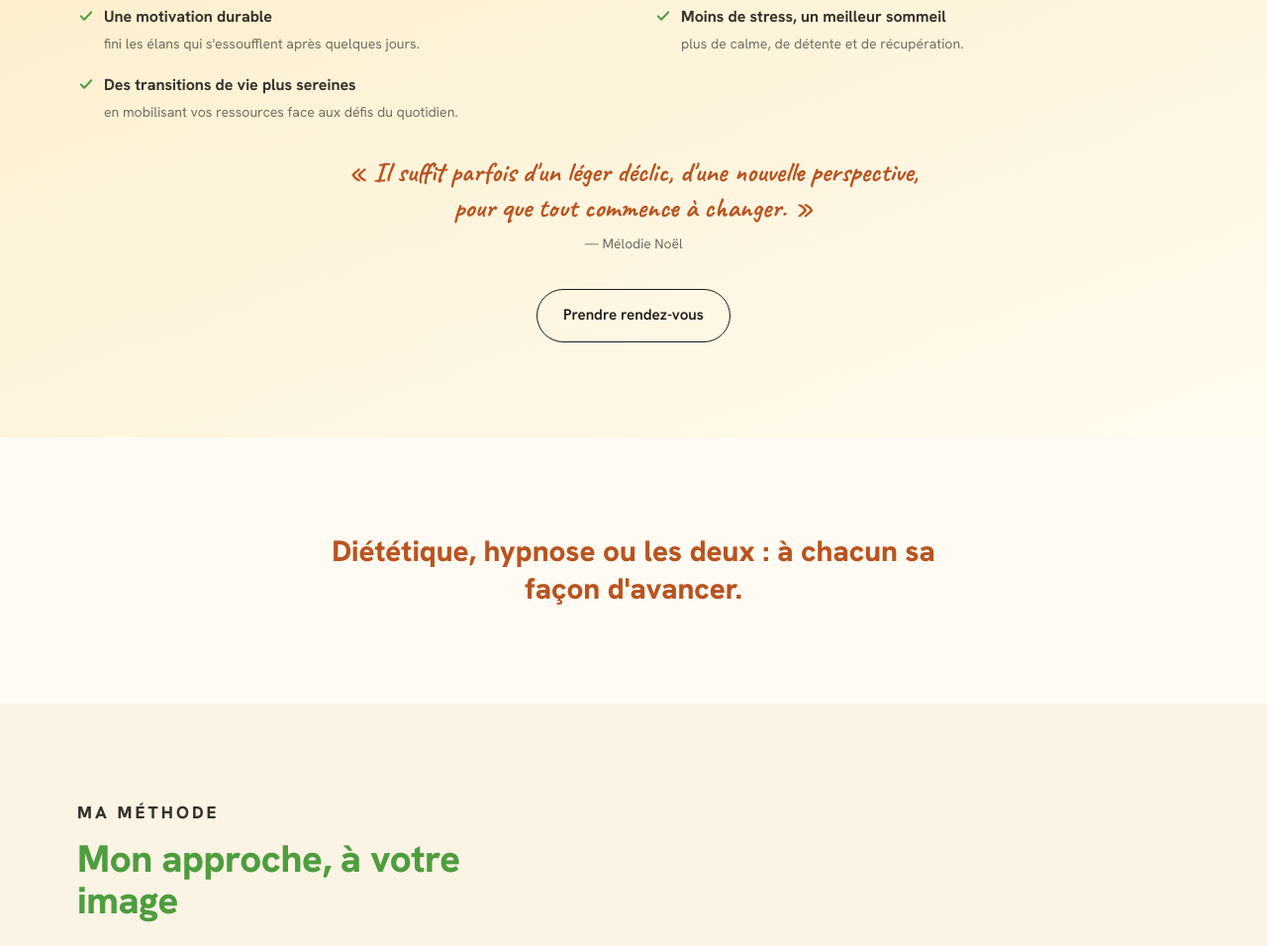
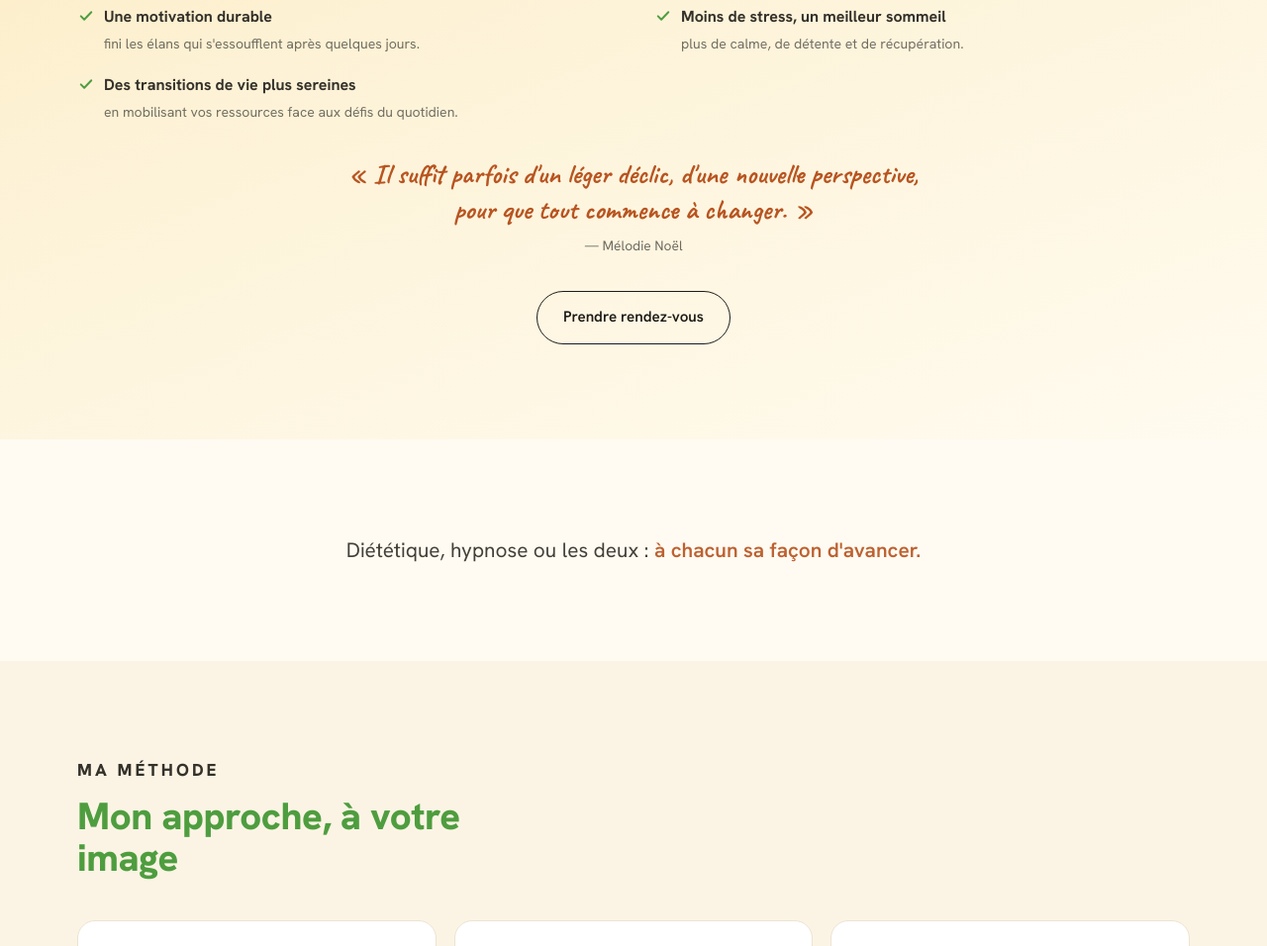
Before and after one commit to melodie-noel/alimentation-dietetique, an Eleventy site: page src/accompagnements.njk in a window 1280 px wide. Shown: the part 1803-2759 px from the top of the page at 99% size. Built offline with nearby package versions, Linux system fonts and the light colour scheme; Eleventy itself is replaced by a stand-in of ours; files that its build step writes are made by us from their sources.

Commit message:
Refonte : ajustements page Accompagnements

```diff
--- a/src/accompagnements.njk
+++ b/src/accompagnements.njk
@@ -66,7 +66,7 @@ ogDescription: "Manger avec plaisir, vivre en équilibre. Un accompagnement sur
   <!-- BANDE : à chacun sa façon -->
   <section class="sec">
     <div class="wrap">
-      <p class="highlight-band">{{ accompagnements.band.textBefore }}<span class="hand">{{ accompagnements.band.textHand }}</span></p>
+      <p class="highlight-band">{{ accompagnements.band.textBefore }}<span class="hl">{{ accompagnements.band.textHand }}</span></p>
     </div>
   </section>
 
--- a/src/assets/css/style.css
+++ b/src/assets/css/style.css
@@ -316,7 +316,8 @@ footer{background:#20211b;color:#bcd3bf;padding:56px 0 26px}
 /* Accompagnements : duo, bande, idées reçues */
 .duo{display:grid;gap:18px;grid-template-columns:1fr 1fr}
 @media(max-width:760px){.duo{grid-template-columns:1fr}}
-.highlight-band{text-align:center;font-size:clamp(1.3rem,3vw,1.85rem);font-weight:800;color:var(--terra);max-width:22em;margin:0 auto;line-height:1.3}
+.highlight-band{text-align:center;max-width:30em;margin:0 auto;line-height:1.55;font-weight:400;font-size:clamp(1.05rem,2.1vw,1.3rem);color:var(--ink);opacity:.92}
+.highlight-band .hl{color:var(--terra);font-weight:600}
 .myths{list-style:none;display:flex;flex-wrap:wrap;justify-content:center;gap:12px;padding:0;margin:0}
 .myths li{position:relative;background:#fff;border:1px dashed var(--line);border-radius:999px;padding:10px 20px 10px 38px;color:var(--ink);font-style:italic;opacity:.9}
 .myths li::before{content:"\2715";position:absolute;left:16px;top:50%;transform:translateY(-50%);color:var(--corail);font-style:normal;font-weight:800}
@@ -338,7 +339,7 @@ footer{background:#20211b;color:#bcd3bf;padding:56px 0 26px}
 .theme-grid .th svg{vertical-align:-3px;margin-right:9px}
 .theme-grid .th strong{font-weight:700;color:var(--ink);line-height:1.3}
 .theme-grid em{display:block;font-style:normal;font-size:.88rem;color:var(--ink);opacity:.68;margin:4px 0 0 27px;line-height:1.45}
-.pullquote{max-width:36em;margin:4px auto 0;text-align:center}
+.pullquote{max-width:36em;margin:34px auto 0;text-align:center}
 .pullquote p{font-family:'Caveat',cursive;font-size:clamp(1.45rem,3vw,1.75rem);color:var(--terra);line-height:1.3;margin:0}
 .pullquote figcaption{font-size:.86rem;color:var(--ink);opacity:.7;margin-top:6px}
 @media(max-width:720px){.theme-grid{grid-template-columns:1fr}}
```
